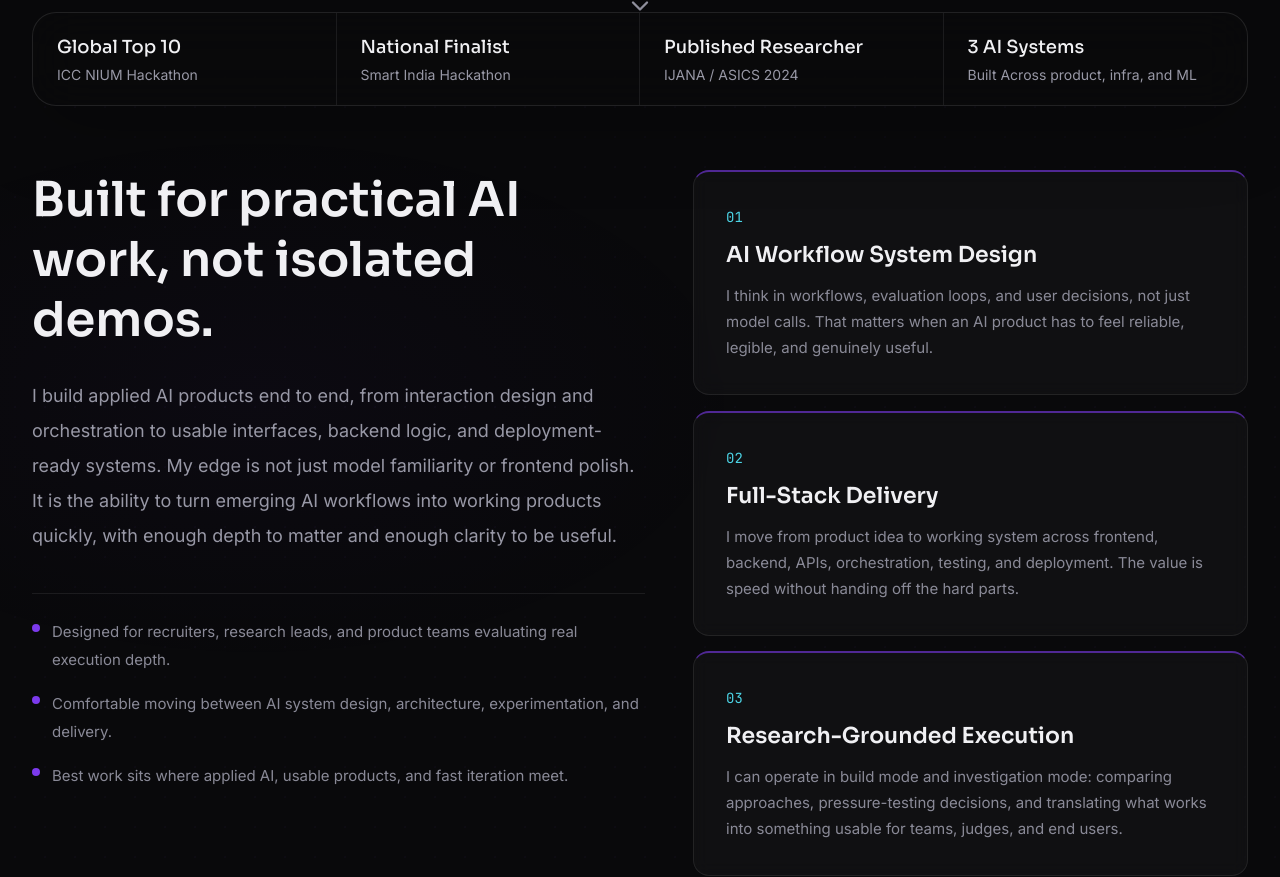
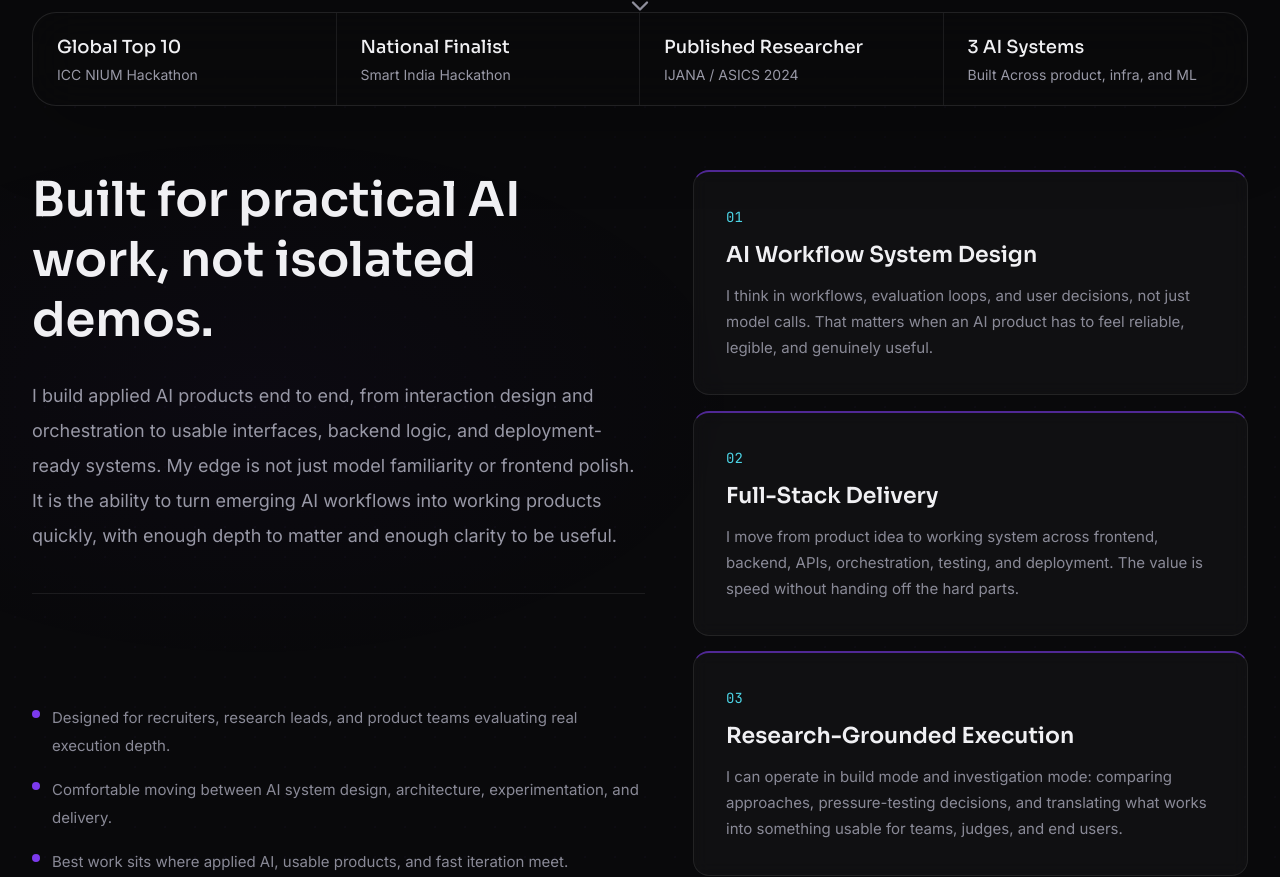
Before and after one commit to KartikJoshi23/portfolio-website, a Next.js app: page / in a window 1280 px wide. Shown: the part 748-1625 px from the top of the page. Built offline with nearby package versions, Linux system fonts and the light colour scheme.

Commit message:
fix: proper card alignment with flex stretch layout in WhatSetsApart

```diff
--- a/src/components/sections/WhatSetsApart.tsx
+++ b/src/components/sections/WhatSetsApart.tsx
@@ -23,8 +23,9 @@ export default function WhatSetsApart() {
             />
 
             <div className="max-w-7xl mx-auto px-6 lg:px-8 relative z-10">
-                <div className="grid gap-10 lg:grid-cols-[minmax(0,1.05fr)_minmax(0,0.95fr)] lg:gap-12 items-start">
-                    <ScrollReveal className="max-w-2xl">
+                <div className="grid gap-10 lg:grid-cols-[minmax(0,1.05fr)_minmax(0,0.95fr)] lg:gap-12 items-stretch">
+                    <ScrollReveal className="max-w-2xl h-full">
+                        <div className="flex flex-col h-full">
                             <h2 className="font-sora font-semibold text-3xl md:text-5xl text-cool-white leading-tight">
                                 Built for practical AI work, not isolated demos.
                             </h2>
@@ -34,7 +35,7 @@ export default function WhatSetsApart() {
                                 model familiarity or frontend polish. It is the ability to turn emerging AI workflows
                                 into working products quickly, with enough depth to matter and enough clarity to be useful.
                             </p>
-                        <div className="mt-10 space-y-4 border-t border-white/8 pt-6">
+                            <div className="mt-10 space-y-4 border-t border-white/8 pt-6 flex-grow flex flex-col justify-end">
                                 {[
                                     'Designed for recruiters, research leads, and product teams evaluating real execution depth.',
                                     'Comfortable moving between AI system design, architecture, experimentation, and delivery.',
@@ -48,6 +49,7 @@ export default function WhatSetsApart() {
                                     </div>
                                 ))}
                             </div>
+                        </div>
                     </ScrollReveal>
 
                     <div className="grid grid-cols-1 gap-4">
```
Lines whose indentation alone changed are shown as unchanged.
